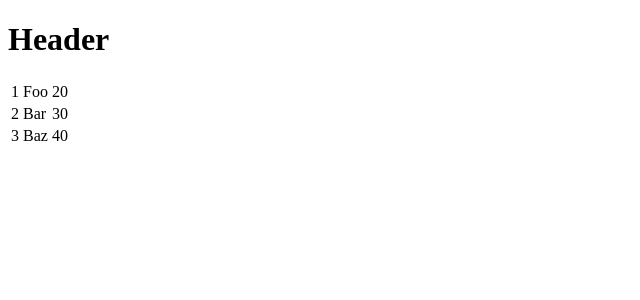
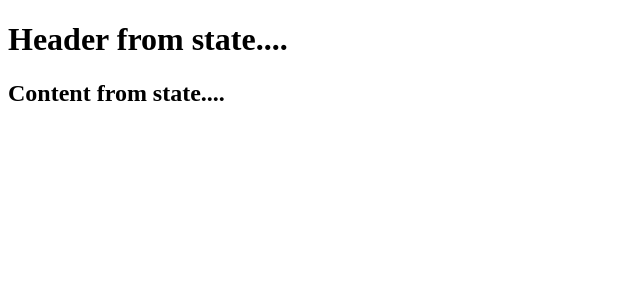
Before and after one commit to smanjil/ReactJS, a React app: page / in a window 1280 px wide. Shown: the top 300 px of the page, without its empty margins (0-640 px from the left). Built offline with nearby package versions, Linux system fonts and the light colour scheme.

Commit message:
how to create stateful component

```diff
--- a/App.jsx
+++ b/App.jsx
@@ -1,70 +1,23 @@
 import React from 'react';
 
 class App extends React.Component {
-    constructor() {
-        super();
+    constructor(props) {
+        super(props);
 
         this.state = {
-            data: [
-                {
-                    "id":1,
-                    "name":"Foo",
-                    "age":"20"
-                },
-                {
-                    "id":2,
-                    "name":"Bar",
-                    "age":"30"
-                },
-                {
-                    "id":3,
-                    "name":"Baz",
-                    "age":"40"
-                },
-            ]
+            "header": "Header from state....",
+            "content": "Content from state...."
         }
     }
 
     render() {
         return (
            <div>
-               <Header/>
-               <table>
-                   <tbody>
-                        {this.state.data.map((person, i) => <TableRow key = {i} data = {person} />)}
-                   </tbody>
-               </table>
+                <h1>{this.state.header}</h1>
+                <h2>{this.state.content}</h2>
            </div>
         );
     }
 }
 
-class Header extends React.Component {
-    render() {
-        return (
-            <div>
-                <h1>Header</h1>
-            </div>
-        );
-    }
-}
-
-class TableRow extends React.Component {
-    render() {
-        return (
-            <tr>
-                <td>
-                    {this.props.data.id}
-                </td>
-                <td>
-                    {this.props.data.name}
-                </td>
-                <td>
-                    {this.props.data.age}
-                </td>
-            </tr>
-        );
-    }
-}
-
 export default App;
```
